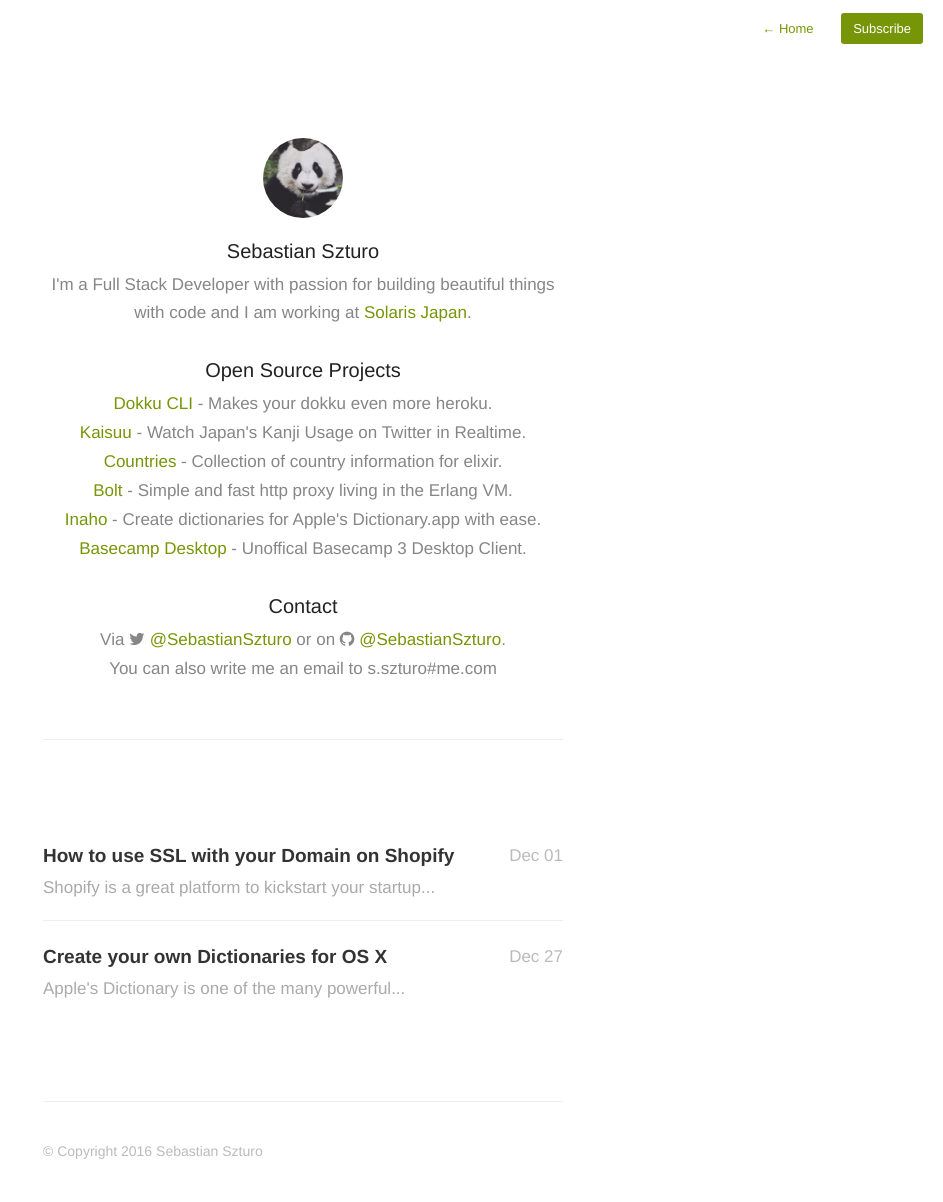
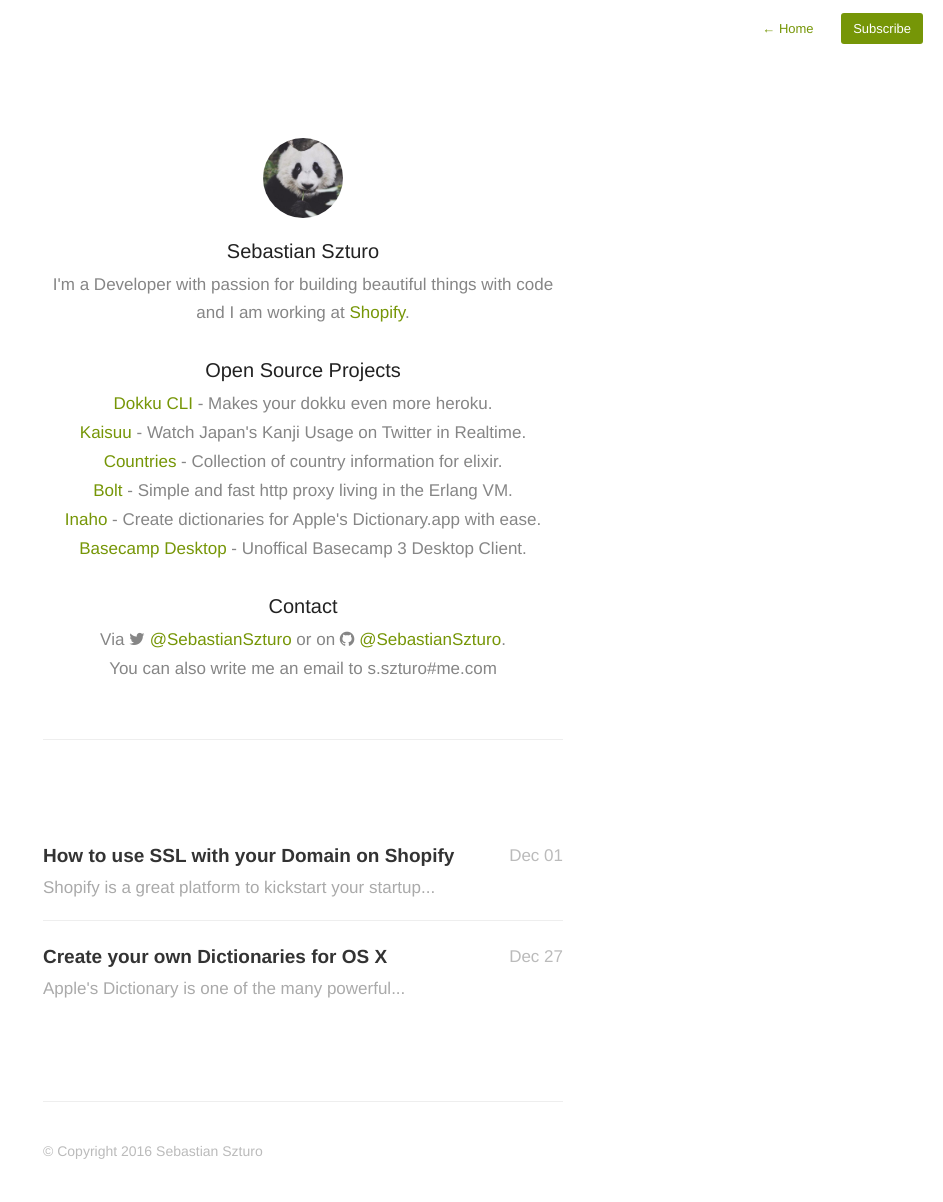
Before and after one commit to SebastianSzturo/sebastianszturo.github.com, a Jekyll site: the page built from index.html, in a window 1280 px wide. Shown: the whole page, without its empty margins (337-1280 px from the left). Built offline with Jekyll 4.4.1, drawn with Linux system fonts in a browser that asks for light colours; nearby versions of some CDN libraries; the list of posts is cut into pages by our own code.

Commit message:
Update profile.html

```diff
--- a/_includes/profile.html
+++ b/_includes/profile.html
@@ -6,7 +6,7 @@
             </a>
             <h1>{{ site.author }}</h1>
             <h2>
-              I'm a Full Stack Developer with passion for building beautiful things with code and I am working at <a href="http://solarisjapan.com" target="_blank">Solaris Japan</a>.
+              I'm a Developer with passion for building beautiful things with code and I am working at <a href="https://www.shopify.com" target="_blank">Shopify</a>.
             </h2><br><br>
 
             <h1>Open Source Projects</h1>
```
